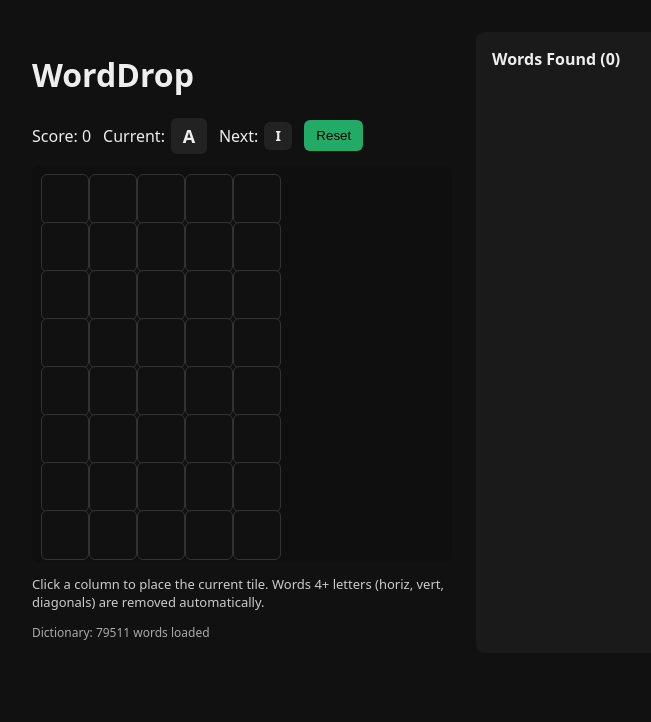
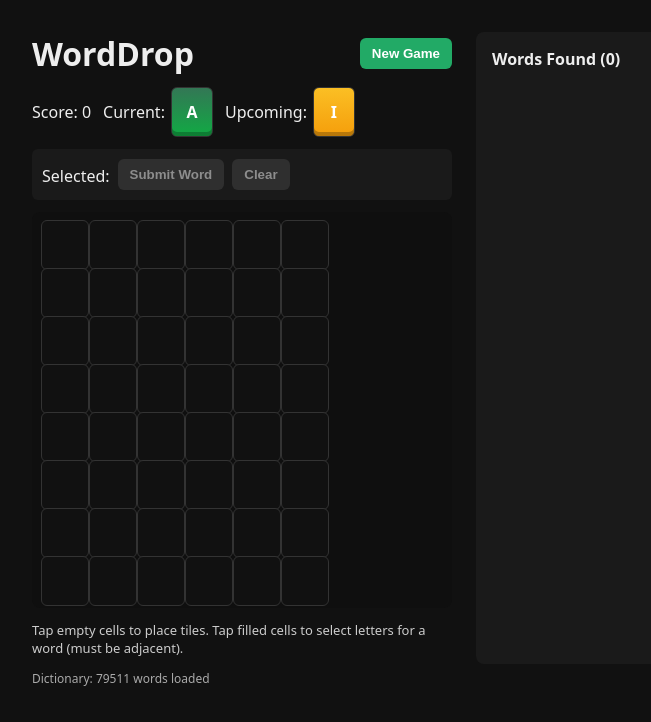
Before and after one commit to mlarsen764/wordtris, a React (Vite) app: page / in a window 1280 px wide. Shown: the top 722 px of the page, without its empty margins (270-921 px from the left). Built offline with nearby package versions, Linux system fonts and the light colour scheme.

Commit message:
first attempt at letter tapping, some visual adjustments

```diff
--- a/src/App.jsx
+++ b/src/App.jsx
@@ -6,11 +6,21 @@ import {
 import { loadWordSet } from "./Dictionary";
 import "./index.css";
 
-const ROWS = 8, COLS = 5;
-const MIN_WORD_LEN = 4; // change here if you want 3+
+const ROWS = 8, COLS = 6;
+const MIN_WORD_LEN = 4;
 
-function Cell({ val, animState }) {
-  return <div className={"cell " + (val ? "filled " : "") + (animState || "")}>{val || ""}</div>;
+const LETTER_SCORES = Object.assign(
+  {},
+  ..."AEIOULNSTR".split("").map(l => ({[l]:1})),
+  ..."DG".split("").map(l => ({[l]:2})),
+  ..."BCMP".split("").map(l => ({[l]:3})),
+  ..."FHVWY".split("").map(l => ({[l]:4})),
+  {"K":5, "J":8, "X":8, "Q":10, "Z":10}
+);
+
+function Cell({ val, animState, selected }) {
+  const className = "cell " + (val ? "filled " : "") + (animState ? animState + " " : "") + (selected ? "selected" : "");
+  return <div className={className}>{val || ""}</div>;
 }
 
 export default function App() {
@@ -24,6 +34,7 @@ export default function App() {
   const [message, setMessage] = useState("");
   const [animStates, setAnimStates] = useState(() => createBoard(ROWS, COLS));
   const [isAnimating, setIsAnimating] = useState(false);
+  const [selectedCells, setSelectedCells] = useState([]);
 
   const [wordSet, setWordSet] = useState(null);
   const [loadingDict, setLoadingDict] = useState(true);
@@ -102,9 +113,36 @@ export default function App() {
     return { localBag, newCurrent, newNext };
   }
 
-  function handleColumnClick(col) {
-    console.log('Click - isAnimating:', isAnimating, 'gameOver:', gameOver, 'current:', current);
+  function isAdjacent(r1, c1, r2, c2) {
+    return Math.abs(r1 - r2) <= 1 && Math.abs(c1 - c2) <= 1 && !(r1 === r2 && c1 === c2);
+  }
+
+  function getDirection(r1, c1, r2, c2) {
+    const dr = r2 - r1;
+    const dc = c2 - c1;
+    // Normalize to -1, 0, or 1
+    return { dr: Math.sign(dr), dc: Math.sign(dc) };
+  }
+
+  function isInLine(cells) {
+    if (cells.length < 2) return true;
+
+    const dir = getDirection(cells[0].row, cells[0].col, cells[1].row, cells[1].col);
+
+    for (let i = 1; i < cells.length - 1; i++) {
+      const nextDir = getDirection(cells[i].row, cells[i].col, cells[i + 1].row, cells[i + 1].col);
+      if (nextDir.dr !== dir.dr || nextDir.dc !== dir.dc) {
+        return false;
+      }
+    }
+    return true;
+  }
+
+  function handleCellClick(row, col) {
     if (gameOver) return;
+
+    // If cell is empty, place a tile in that column
+    if (!board[row][col]) {
       if (loadingDict) {
         setMessage("Please wait — dictionary still loading.");
         return;
@@ -115,7 +153,6 @@ export default function App() {
       }
       if (!current) {
         setMessage("No tile to place");
-      console.log('No current tile!');
         return;
       }
 
@@ -127,40 +164,136 @@ export default function App() {
       }
       let newBoard = res.board;
 
-    // Animate the newly placed tile
       const placeAnims = createBoard(ROWS, COLS);
       placeAnims[res.placedRow][col] = 'placing';
       setBoard(newBoard);
       setAnimStates(placeAnims);
 
-    // draw next tile synchronously from a local bag (avoid stale closures)
       const { localBag: afterBag, newCurrent, newNext } = drawFromBag(bag.slice(), next);
       setBag(afterBag);
       setCurrent(newCurrent);
       setNext(newNext);
 
-    console.log('After draw - current:', newCurrent, 'next:', newNext, 'bag size:', afterBag.length);
-
-    // Clear placing animation after it completes
-    setTimeout(() => {
-      if (!mountedRef.current) return;
+      setSafeTimeout(() => {
         setAnimStates(createBoard(ROWS, COLS));
       }, 250);
 
-    // find words using the loaded dictionary (guarded)
-    const found = wordSet ? findAllWords(newBoard, wordSet, MIN_WORD_LEN) : { words: [], markedPositions: new Set() };
+      setMessage("");
+      return;
+    }
 
-    // If words found, remove them immediately
-    if (found.markedPositions && found.markedPositions.size > 0) {
-      const { board: after, score: delta } = removeMarkedWithWords(newBoard, found.words);
+    // Cell has a letter - select it for word building
+    const cellKey = `${row},${col}`;
+    const idx = selectedCells.findIndex(c => c.key === cellKey);
 
-      setBoard(after);
-      setScore(s => s + delta);
-      setFoundWords(prev => [...found.words.map(w => w.text), ...prev].slice(0, 100));
-      setMessage(`Cleared ${found.markedPositions.size} letters from ${found.words.length} words`);
-    } else {
+    if (idx !== -1) {
+      // Deselect if clicking last selected cell
+      if (idx === selectedCells.length - 1) {
+        setSelectedCells(prev => prev.slice(0, -1));
+      }
+      return;
+    }
+
+    // Check adjacency if not first cell
+    if (selectedCells.length > 0) {
+      const last = selectedCells[selectedCells.length - 1];
+      if (!isAdjacent(last.row, last.col, row, col)) {
+        setMessage("Letters must be adjacent!");
+        return;
+      }
+    }
+
+    const newSelection = [...selectedCells, { row, col, key: cellKey, letter: board[row][col] }];
+
+    // Check if still in a straight line
+    if (!isInLine(newSelection)) {
+      setMessage("Letters must form a straight line!");
+      return;
+    }
+
+    setSelectedCells(prev => newSelection);
     setMessage("");
   }
+
+  function matchesDict(word, dict) {
+    if (!word.includes("*")) return dict.has(word) ? word : null;
+
+    const letters = "ABCDEFGHIJKLMNOPQRSTUVWXYZ";
+    function* generateCandidates(pattern) {
+      const firstStar = pattern.indexOf("*");
+      if (firstStar === -1) {
+        yield pattern;
+        return;
+      }
+      for (let i = 0; i < letters.length; i++) {
+        const next = pattern.slice(0, firstStar) + letters[i] + pattern.slice(firstStar + 1);
+        yield* generateCandidates(next);
+      }
+    }
+
+    const starCount = (word.match(/\*/g) || []).length;
+    if (starCount >= 4) return null;
+
+    for (const candidate of generateCandidates(word)) {
+      if (dict.has(candidate)) return candidate;
+    }
+    return null;
+  }
+
+  function handleSubmitWord() {
+    if (selectedCells.length < MIN_WORD_LEN) {
+      setMessage(`Word must be at least ${MIN_WORD_LEN} letters!`);
+      return;
+    }
+
+    const word = selectedCells.map(c => c.letter).join("");
+    const matchedWord = matchesDict(word, wordSet);
+
+    if (!wordSet || !matchedWord) {
+      setMessage(`"${word}" is not a valid word!`);
+      setSelectedCells([]);
+      return;
+    }
+
+    // Remove the selected letters
+    const newBoard = board.map(row => [...row]);
+    selectedCells.forEach(({ row, col }) => {
+      newBoard[row][col] = null;
+    });
+
+    // Apply gravity
+    for (let c = 0; c < COLS; c++) {
+      const column = [];
+      for (let r = ROWS - 1; r >= 0; r--) {
+        if (newBoard[r][c]) column.push(newBoard[r][c]);
+      }
+      for (let r = ROWS - 1; r >= 0; r--) {
+        newBoard[r][c] = column[ROWS - 1 - r] || null;
+      }
+    }
+
+    // Calculate score using letter values
+    let baseScore = 0;
+    for (let i = 0; i < selectedCells.length; i++) {
+      const letter = selectedCells[i].letter;
+      const resolvedLetter = (letter !== "*") ? letter : matchedWord[i];
+      baseScore += (LETTER_SCORES[resolvedLetter] || 1);
+    }
+
+    // Apply length bonus: 2x for 5 letters, 3x for 6, 4x for 7, etc.
+    const lengthBonus = selectedCells.length >= 5 ? selectedCells.length - 3 : 1;
+    const score = baseScore * lengthBonus;
+
+    setBoard(newBoard);
+    setScore(s => s + score);
+    setFoundWords(prev => [matchedWord, ...prev].slice(0, 100));
+    setMessage(`Found "${matchedWord}"! +${score} points${lengthBonus > 1 ? ` (${lengthBonus}x bonus)` : ''}`);
+    setSelectedCells([]);
+  }
+
+  function handleClearSelection() {
+    setSelectedCells([]);
+    setMessage("");
   }
 
   function handleReset() {
@@ -178,35 +311,48 @@ export default function App() {
     setFoundWords([]);
     setGameOver(false);
     setMessage("");
+    setSelectedCells([]);
   }
 
   return (
     <div className="app">
       <div className="game-area">
-      <h1>WordDrop</h1>
+      <div style={{display: 'flex', justifyContent: 'space-between', alignItems: 'center', marginBottom: 12}}>
+        <h1 style={{margin: 0}}>WordDrop</h1>
+        <button onClick={handleReset}>New Game</button>
+      </div>
 
       <div className="topbar">
         <div>Score: {score}</div>
-        <div className="tile-preview">Current: <div className="preview">{current}</div></div>
-        <div className="tile-preview">Next: <div className="preview small">{next}</div></div>
-        <button onClick={handleReset}>Reset</button>
+        <div className="tile-preview">Current: <div className="cell filled" style={{background: 'linear-gradient(180deg, #375, #1a4)', width: 40}}>{current}</div></div>
+        <div className="tile-preview">Upcoming: <div className="cell filled" style={{background: 'linear-gradient(180deg, #fbbf24, #f59e0b)', width: 40}}>{next}</div></div>
       </div>
 
       {loadingDict && <div style={{color:"#ffea", marginBottom:8}}>Loading dictionary...</div>}
       {dictError && <div style={{color:"#f88", marginBottom:8}}>Dictionary error: {dictError}</div>}
 
+      <div className="word-controls">
+        <div>Selected: <strong>{selectedCells.map(c => c.letter).join("")}</strong></div>
+        <button onClick={handleSubmitWord} disabled={selectedCells.length < MIN_WORD_LEN}>Submit Word</button>
+        <button onClick={handleClearSelection} disabled={selectedCells.length === 0}>Clear</button>
+      </div>
+
       <div className={"board" + (isAnimating ? " animating" : "")} style={{ gridTemplateRows: `repeat(${ROWS}, 48px)`, gridTemplateColumns: `repeat(${COLS}, 48px)` }}>
         {board.map((row, rIdx) =>
-          row.map((cell, cIdx) => (
-            <div key={`${rIdx}:${cIdx}`} className="board-cell" onClick={() => handleColumnClick(cIdx)}>
-              <Cell val={cell} animState={animStates[rIdx][cIdx]} />
+          row.map((cell, cIdx) => {
+            const cellKey = `${rIdx},${cIdx}`;
+            const isSelected = selectedCells.some(c => c.key === cellKey);
+            return (
+              <div key={cellKey} className="board-cell" onClick={() => handleCellClick(rIdx, cIdx)}>
+                <Cell val={cell} animState={animStates[rIdx][cIdx]} selected={isSelected} />
               </div>
-          ))
+            );
+          })
         )}
       </div>
 
       <div className="help">
-        <p>Click a column to place the current tile. Words {MIN_WORD_LEN}+ letters (horiz, vert, diagonals) are removed automatically.</p>
+        <p>Tap empty cells to place tiles. Tap filled cells to select letters for a word (must be adjacent).</p>
         <p>{message}</p>
         <p style={{fontSize:12, color:"#aaa"}}>
           Dictionary: {loadingDict ? "loading…" : (wordSet ? `${wordSet.size} words loaded` : "none")}
--- a/src/index.css
+++ b/src/index.css
@@ -12,6 +12,36 @@ body {
 }
 .game-area {
   width: 420px;
+  position: relative;
+}
+.next-tile-box {
+  position: absolute;
+  top: 0;
+  right: 0;
+  background: #1a1a1a;
+  border: 2px solid #333;
+  border-radius: 8px;
+  padding: 8px;
+  text-align: center;
+  min-width: 60px;
+}
+.next-label {
+  font-size: 11px;
+  color: #888;
+  text-transform: uppercase;
+  margin-bottom: 4px;
+}
+.next-preview {
+  width: 44px;
+  height: 44px;
+  background: #a80;
+  display: flex;
+  align-items: center;
+  justify-content: center;
+  border-radius: 6px;
+  font-weight: 700;
+  font-size: 18px;
+  border: 2px solid #ca0;
 }
 .words-list {
   width: 200px;
@@ -49,15 +79,16 @@ body {
   align-items: center;
 }
 .preview {
-  width: 36px;
-  height: 36px;
-  background: #222;
+  width: 48px;
+  height: 48px;
+  background: #2a6;
   display: flex;
   align-items: center;
   justify-content: center;
   border-radius: 6px;
   font-weight: 700;
-  font-size: 18px;
+  font-size: 24px;
+  border: 2px solid #3c8;
 }
 .preview.small {
   width: 28px;
@@ -91,11 +122,17 @@ body {
   border: 1px solid #333;
   color: #fff;
   font-weight: 700;
-  transition: transform 0.3s ease-out, opacity 0.3s ease-out;
+  transition: background 0.15s ease, box-shadow 0.15s ease;
 }
 .cell.filled {
   background: linear-gradient(180deg, #375, #1a4);
   box-shadow: inset 0 -4px 0 rgba(0, 0, 0, 0.25);
+  transition: background 0.15s ease, box-shadow 0.15s ease, transform 0.15s ease;
+}
+.cell.selected {
+  background: linear-gradient(180deg, #f93, #d62) !important;
+  box-shadow: 0 0 12px rgba(255, 153, 51, 0.6), inset 0 -4px 0 rgba(0, 0, 0, 0.25) !important;
+  transform: scale(1.05) !important;
 }
 .cell.removing {
   animation: fadeOut 0.3s ease-out forwards;
@@ -123,12 +160,61 @@ body {
   font-size: 13px;
   color: #ccc;
 }
+.word-controls {
+  display: flex;
+  gap: 8px;
+  align-items: center;
+  margin-bottom: 12px;
+  padding: 10px;
+  background: #1a1a1a;
+  border-radius: 6px;
+  flex-wrap: nowrap;
+}
+.word-controls strong {
+  color: #f93;
+  font-size: 18px;
+  letter-spacing: 2px;
+  white-space: nowrap;
+}
 button {
   background: #2a6;
   border: none;
   padding: 8px 12px;
   border-radius: 6px;
   cursor: pointer;
+  color: white;
+  font-weight: 600;
+  white-space: nowrap;
+  flex-shrink: 0;
+}
+button:disabled {
+  background: #444;
+  cursor: not-allowed;
+  opacity: 0.5;
+}
+.column-droppers {
+  display: grid;
+  grid-template-columns: repeat(6, 48px);
+  gap: 0;
+  padding: 0 6px;
+  margin-bottom: 4px;
+}
+.column-dropper {
+  width: 32px;
+  height: 32px;
+  display: flex;
+  align-items: center;
+  justify-content: center;
+  background: #1a4;
+  border-radius: 4px 4px 0 0;
+  cursor: pointer;
+  font-size: 18px;
+  color: #fff;
+  transition: background 0.15s ease;
+  margin-left: 8px;
+}
+.column-dropper:hover {
+  background: #2b6;
 }
 
 @media (max-width: 768px) {
```
Lines whose indentation alone changed are shown as unchanged.
